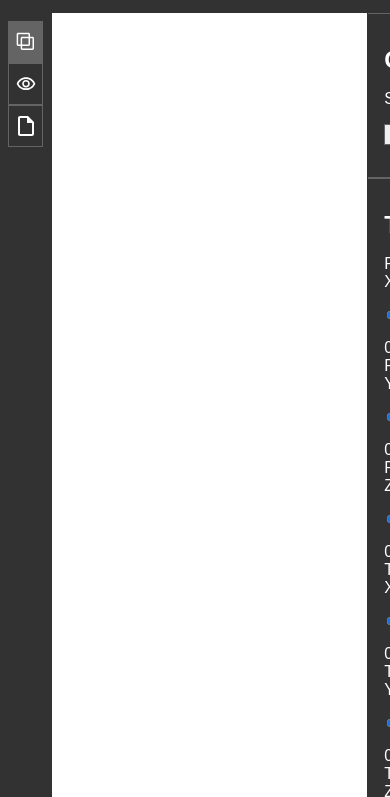
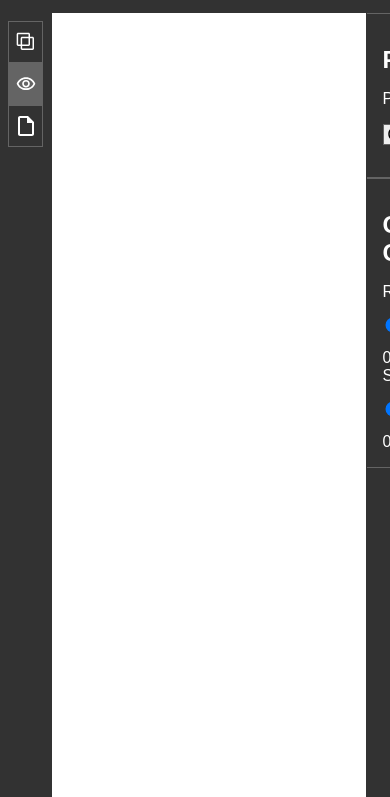
Before and after one commit to eiffelaqila/IF3260_Tugas2_K02_G12, a plain HTML site: page src/index.html in a window 390 px wide. Both pictures are taken after a click on the element 25 px from the left and 131 px from the top of the page. Shown: the part 47-844 px from the top of the page. Drawn offline with Linux system fonts and the light colour scheme.

Commit message:
feat: add functionallity to toolbar & properties

```diff
--- /dev/null
+++ b/src/app/properties.js
@@ -0,0 +1,65 @@
+class PropItem {
+    /** @type {string} Prop item name */
+    #name;
+    /** @type {HTMLElement} Prop name */
+    #html;
+
+    /**
+     * Create prop items
+     * @param {string} name Prop name
+     */
+    constructor(name) {
+        this.#name = name;
+        console.log(`properties-${name}`);
+        this.#html = document.getElementById(`properties-${name}`);
+        console.log(this.#html);
+    }
+
+    get name() {
+        return this.#name;
+    }
+
+    get html() {
+        return this.#html;
+    }
+}
+
+class Properties {
+    /** @type {Object<string, PropItem>} Properties items */
+    #items = [];
+
+    constructor() {
+        this.#items = {};
+    }
+
+    get items() {
+        return this.#items;
+    }
+
+    /**
+     * Create properties items
+     * @param {PropItem} propItem Properties item to be added
+     */
+    add(propItem) {
+        this.#items[propItem.name] = propItem;
+    }
+}
+
+export const properties = new Properties();
+properties.add(new PropItem("object"));
+properties.add(new PropItem("projection"));
+
+export function propertiesToggle(name) {
+    Object.keys(properties.items).forEach((key) => {
+        properties.items[key].html.style.display = "none";
+    });
+
+    properties.items[name].html.style.display = "block";
+}
+
+globalThis.app = {
+    ...globalThis.app,
+    properties: {
+        instance: properties,
+    },
+};
--- /dev/null
+++ b/src/app/script.js
@@ -0,0 +1,3 @@
+// Import toolbar and property items
+import { toolbar } from "./toolbar.js";
+import { properties } from "./properties.js";
--- /dev/null
+++ b/src/app/toolbar.js
@@ -0,0 +1,95 @@
+import { propertiesToggle } from "./properties.js";
+
+const toolbarFunction = (toolItem) => {
+    if (toolItem.name === "object") {
+        Object.keys(toolbar.items).forEach((key) => {
+            toolbar.items[key].html.classList.remove("active");
+        });
+
+        toolItem.html.classList.add("active");
+        propertiesToggle("object");
+    } else if (toolItem.name === "projection") {
+        Object.keys(toolbar.items).forEach((key) => {
+            toolbar.items[key].html.classList.remove("active");
+        });
+
+        toolItem.html.classList.add("active");
+        propertiesToggle("projection");
+    } else if (toolItem.name === "file") {
+        Object.keys(toolbar.items).forEach((key) => {
+            toolbar.items[key].html.classList.remove("active");
+        });
+
+        toolItem.html.classList.add("active");
+        propertiesToggle("file");
+    } else {
+        console.log("Please select a valid button");
+    }
+};
+
+class ToolItem {
+    /** @type {string} Tool item name */
+    #name;
+    /** @type {boolean} Is active */
+    #active;
+    /** @type {HTMLElement} Tool name */
+    #html;
+
+    /**
+     * Create tool items
+     * @param {string} name Tool name
+     */
+    constructor(name) {
+        this.#name = name;
+        this.#active = false;
+        this.#html = document.getElementById(`tool-${name}`);
+        this.#html.addEventListener("click", (e) => {
+            toolbarFunction(this);
+        });
+    }
+
+    get name() {
+        return this.#name;
+    }
+
+    get active() {
+        return this.#active;
+    }
+
+    get html() {
+        return this.#html;
+    }
+}
+
+class Toolbar {
+    /** @type {Object<string, ToolItem>} Toolbar items */
+    #items = [];
+
+    constructor() {
+        this.#items = {};
+    }
+
+    get items() {
+        return this.#items;
+    }
+
+    /**
+     * Create tool items
+     * @param {ToolItem} toolItem Tool item to be added
+     */
+    add(toolItem) {
+        this.#items[toolItem.name] = toolItem;
+    }
+}
+
+export const toolbar = new Toolbar();
+toolbar.add(new ToolItem("object"));
+toolbar.add(new ToolItem("projection"));
+toolbar.add(new ToolItem("file"));
+
+globalThis.app = {
+    ...globalThis.app,
+    toolbar: {
+        instance: toolbar,
+    },
+};
--- a/src/index.html
+++ b/src/index.html
@@ -5,7 +5,6 @@
         <meta http-equiv="X-UA-Compatible" content="IE=edge" />
         <meta name="viewport" content="width=device-width, initial-scale=1.0" />
         <link rel="stylesheet" href="style.css" />
-        <script type="module" src="app/script.js" defer></script>
 
         <title>Grafkom Blender K02-12</title>
     </head>
@@ -46,7 +45,11 @@
                     <canvas id="glcanvas"></canvas>
                 </div>
                 <div class="properties" id="properties">
-                    <div class="properties-section" id="properties-object">
+                    <div
+                        class="properties-section"
+                        style="display: block"
+                        id="properties-object"
+                    >
                         <div class="properties-groups">
                             <h1 class="properties-title">Object</h1>
                             <div class="properties-item">
@@ -224,7 +227,11 @@
                             </div>
                         </div>
                     </div>
-                    <div class="properties-section" id="properties-projection">
+                    <div
+                        class="properties-section"
+                        style="display: none"
+                        id="properties-projection"
+                    >
                         <div class="properties-groups">
                             <h1 class="properties-title">Projection</h1>
                             <div class="properties-item">
@@ -288,5 +295,7 @@
                 </div>
             </div>
         </div>
+
+        <script type="module" src="app/script.js" defer></script>
     </body>
 </html>
```
